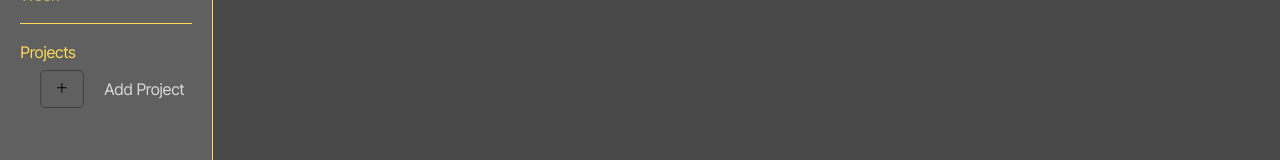
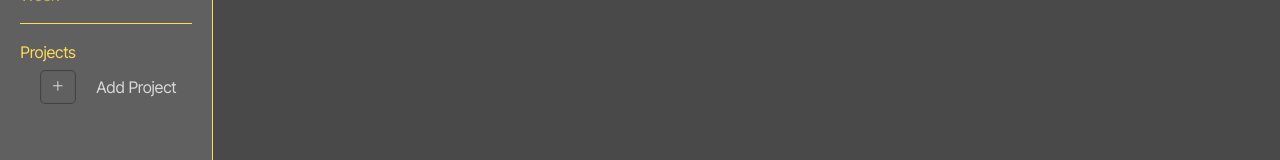
Before and after one commit to j-mcQueen/tasklister, a React (Create React App) app: page / in a window 1280 px wide. Shown: the part 165-325 px from the top of the page. Built offline with nearby package versions, Linux system fonts and the light colour scheme; the HTML template or start-up script is replaced by a standard one.

Commit message:
Remove project from array on cross svg click

```diff
--- a/src/App.css
+++ b/src/App.css
@@ -95,11 +95,10 @@ form {
 
 .plus {
   font-size: 20px;
-  padding: 7px 14px;
+  padding: 5px 10px;
   border: none;
   border-radius: 5px;
   box-shadow: 0 0 1px 1px #424242 inset;
-  color: #292828;
   background: none;
   transition: 0.3s ease;
 }
--- a/src/components/sidebar/NewProject.js
+++ b/src/components/sidebar/NewProject.js
@@ -1,3 +1,4 @@
+let nextId = 0;
 export default function NewProject({name, setName, projectList, addItem, prevDisplay, updateDisplay}) {
     return (
         <form className="modal">
@@ -19,7 +20,7 @@ export default function NewProject({name, setName, projectList, addItem, prevDis
                         setName("");
                         addItem([
                             ...projectList,
-                            { name, }
+                            { id: nextId++, name, }
                         ]);
                         updateDisplay(!prevDisplay);
                     }}
--- a/src/components/sidebar/Projects.js
+++ b/src/components/sidebar/Projects.js
@@ -23,7 +23,7 @@ export default function Projects() {
                     disabled={displayed}
                     onClick={() => setIsDisplayed(!displayed)}
                 >
-                    <svg width="16" height="16" xmlns="http://www.w3.org/2000/svg" viewBox="0 0 24 24" fill="currentColor" color="#000"><path fill-rule="evenodd" d="M11.75 4.5a.75.75 0 01.75.75V11h5.75a.75.75 0 010 1.5H12.5v5.75a.75.75 0 01-1.5 0V12.5H5.25a.75.75 0 010-1.5H11V5.25a.75.75 0 01.75-.75z"></path></svg>
+                    <svg xmlns="http://www.w3.org/2000/svg" viewBox="0 0 24 24"><path fillRule="evenodd" d="M11.75 4.5a.75.75 0 01.75.75V11h5.75a.75.75 0 010 1.5H12.5v5.75a.75.75 0 01-1.5 0V12.5H5.25a.75.75 0 010-1.5H11V5.25a.75.75 0 01.75-.75z"></path></svg>
                 </button>
 
                 <span>Add Project</span>
@@ -31,12 +31,24 @@ export default function Projects() {
 
             <ul id="projects-list">
                 {projects.map(project => (
-                    <li key={project.name}>
+                    <li key={project.id}>
                         <span>
                             {project.name}
                         </span>
+
                         <span>
-                            <svg width="20" height="20" className="remove"  xmlns="http://www.w3.org/2000/svg" viewBox="0 0 20 20"><path fill-rule="evenodd" d="M4.293 4.293a1 1 0 011.414 0L10 8.586l4.293-4.293a1 1 0 111.414 1.414L11.414 10l4.293 4.293a1 1 0 01-1.414 1.414L10 11.414l-4.293 4.293a1 1 0 01-1.414-1.414L8.586 10 4.293 5.707a1 1 0 010-1.414z" clip-rule="evenodd"></path></svg>
+                            <svg
+                                className="remove"
+                                onClick={() => {
+                                    setProjects(
+                                        projects.filter(item => item.id !== project.id)
+                                    )
+                                }}
+                                xmlns="http://www.w3.org/2000/svg"
+                                viewBox="0 0 20 20">
+                                    <path fillRule="evenodd" d="M4.293 4.293a1 1 0 011.414 0L10 8.586l4.293-4.293a1 1 0 111.414 1.414L11.414 10l4.293 4.293a1 1 0 01-1.414 1.414L10 11.414l-4.293 4.293a1 1 0 01-1.414-1.414L8.586 10 4.293 5.707a1 1 0 010-1.414z" clipRule="evenodd">
+                                    </path>
+                            </svg>
                         </span>
                     </li>
                 ))}
--- a/src/components/sidebar/projects.css
+++ b/src/components/sidebar/projects.css
@@ -14,6 +14,13 @@
     box-shadow: 0 0 2px 3px #2c2b2b inset;
     padding: 30px;
     border-radius: 20px;
+}
+
+.plus svg {
+    color: #d9d9d9;
+    fill: currentColor;
+    width: 16px;
+    height: 16px;
 }
 
 #projects-list li {
@@ -33,6 +40,8 @@
     fill: currentColor;
     padding: 5px;
     border-radius: 5px;
+    width: 18px;
+    height: 18px;
 }
 
 .remove:hover {
```
